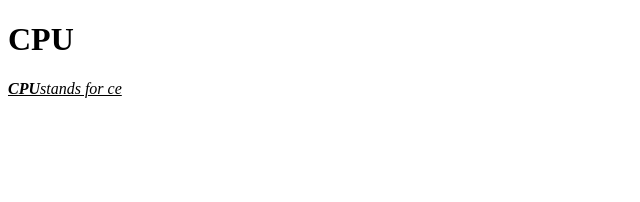
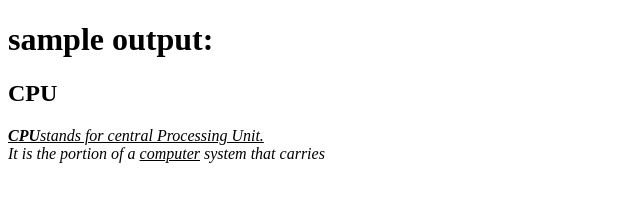
Before and after one commit to iamneo-production/fbfebdfaefcadaeccdfffebaeceaec, a website: page public/index.html in a window 1280 px wide. Shown: the whole page, without its empty margins (0-640 px from the left). Drawn offline with Linux system fonts and the light colour scheme.

Commit message:
Backup Commit

```diff
--- a/public/index.html
+++ b/public/index.html
@@ -8,7 +8,12 @@
     <link rel="stylesheet" href="style.css" />
 </head>
 <body>
-    <h1><b>CPU</b></h1>
-    <p><i><u><b>CPU</b>stands for ce</u></i></p>
+    <h1>sample output:</h1>
+    <h2>CPU</h2>
+    <p><i><u><b>CPU</b>stands for central Processing Unit.</u><br>
+    It is the portion of a <u>computer</u> system that carries<br
+    >
+
+    </i></p>
 </body>
 </html>
```
